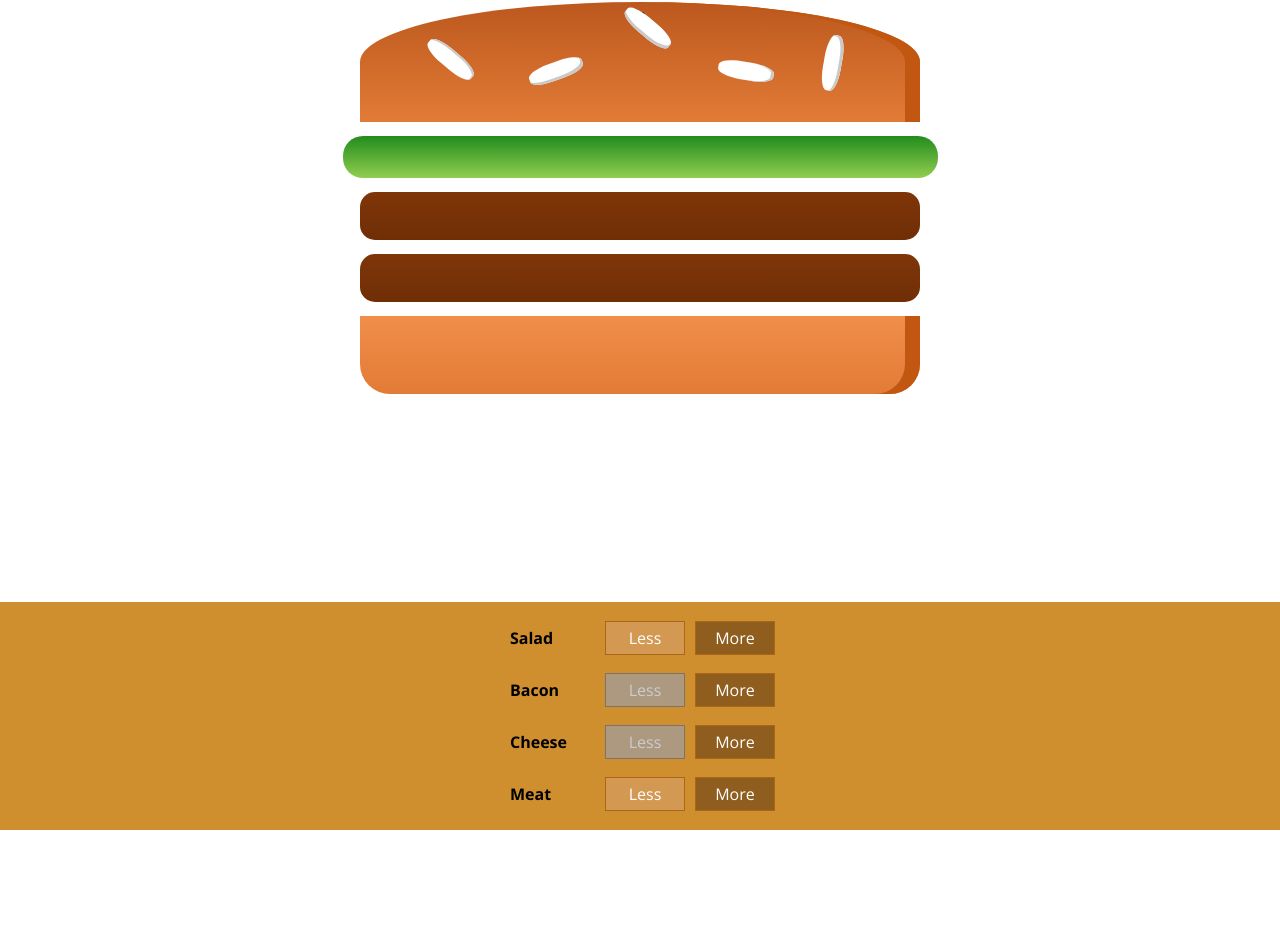
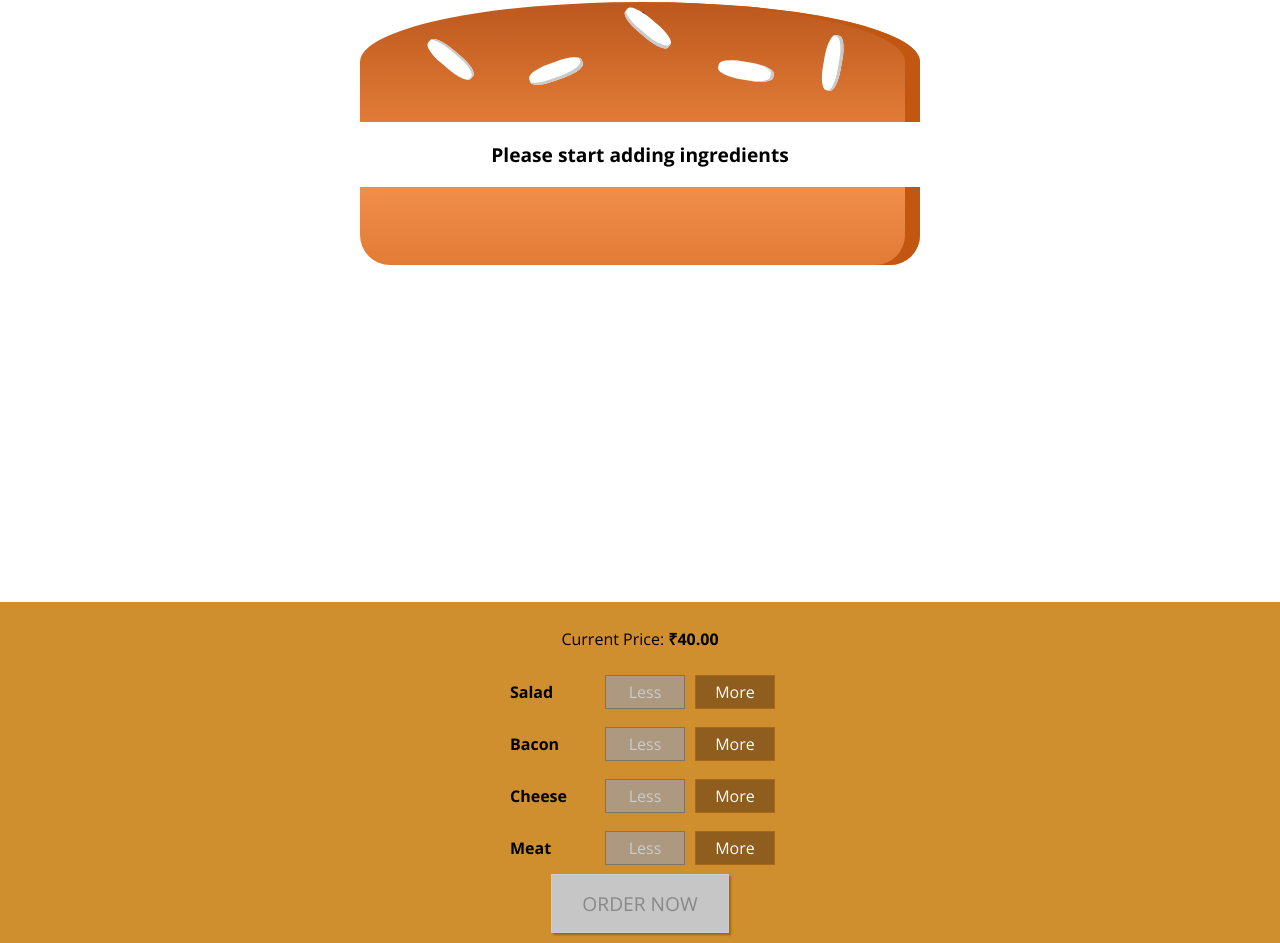
Before and after one commit to venki-bellu/burger-builder, a React app: page / in a window 1280 px wide. Shown: the part 36-979 px from the top of the page. Before the commit the page ends 866 px from the top, so only its background shows below. Built offline with nearby package versions, Linux system fonts and the light colour scheme.

Commit message:
8.125 Adding the Order Button

```diff
--- a/src/components/Burger/BuildControls/BuildControls.js
+++ b/src/components/Burger/BuildControls/BuildControls.js
@@ -13,6 +13,8 @@
 
 const buildControls = props => (
     <div className={classes.BuildControls}>
+        {/* &#8377; is unicode symbol for Rs */}
+        <p>Current Price: <strong>&#8377;{props.price.toFixed(2)}</strong></p>
         {controls.map(ctrl => (
             <BuildControl
                 key = {ctrl.label}
@@ -22,6 +24,11 @@
                 removed = {() => props.ingredientRemoved(ctrl.type)}
                 disabled = {props.disabled[ctrl.type]}/>
         ))}
+        <button
+            className={classes.OrderButton}
+            disabled={!props.purchasable}>
+            ORDER NOW
+        </button>
     </div>
 );
 
--- a/src/components/Burger/BuildControls/BuildControls.module.css
+++ b/src/components/Burger/BuildControls/BuildControls.module.css
@@ -9,3 +9,45 @@
     margin: auto;
     padding: 10px 0;
 }
+
+
+.OrderButton {
+    background-color: #DAD735;
+    outline: none;
+    cursor: pointer;
+    border: 1px solid #966909;
+    color: #966909;
+    font-family: inherit;
+    font-size: 1.2em;
+    padding: 15px 30px;
+    box-shadow: 2px 2px 2px #966909;
+}
+
+.OrderButton:hover, .OrderButton:active {
+    background-color: #A0DB41;
+    border: 1px solid #966909;
+    color: #966909;
+}
+
+.OrderButton:disabled {
+    background-color: #C7C6C6;
+    cursor: not-allowed;
+    border: 1px solid #ccc;
+    color: #888888;
+}
+
+.OrderButton:not(:disabled) {
+    animation: enable 0.3s linear;
+}
+
+@keyframes enable {
+    0% {
+        transform: scale(1);
+    }
+    60% {
+        transform: scale(1.1);
+    }
+    100% {
+        transform: scale(1);
+    }
+}
--- a/src/containers/BurgerBuilder/BurgerBuilder.js
+++ b/src/containers/BurgerBuilder/BurgerBuilder.js
@@ -5,21 +5,33 @@
 import BuildControls from '../../components/Burger/BuildControls/BuildControls';
 
 const INGREDIENT_PRICES = {
-    salad: 0.5,
-    cheese: 0.4,
-    meat: 1.3,
-    bacon: 0.7
+    salad: 15,
+    cheese: 10,
+    meat: 25,
+    bacon: 30
 };
+
 class BurgerBuilder extends Component
 {
     state = {
         ingredients:{
-            salad: 1,
+            salad: 0,
             bacon: 0,
             cheese: 0,
-            meat: 2
+            meat: 0
         },
-        totalPrice: 4
+        totalPrice: 40,
+        purchasable: false
+    }
+
+    updatePurchaseState (ingredients)
+    {
+        const sum = Object.keys(ingredients).map(igKey => {
+            return ingredients[igKey]
+        }).reduce((sum, el) =>{
+            return sum = sum + el;
+        },0)
+        this.setState({purchasable: sum>0})
     }
 
     addIngredientHandler = (type) =>
@@ -38,6 +50,7 @@
             totalPrice: newPrice,
             ingredients: updatedIngredients
         })
+        this.updatePurchaseState(updatedIngredients)
     }
 
     removeIngredientHandler = (type) =>
@@ -61,6 +74,7 @@
             totalPrice: newPrice,
             ingredients: updatedIngredients
         });
+        this.updatePurchaseState(updatedIngredients)
     }
     render()
     {
@@ -75,7 +89,9 @@
                 <BuildControls
                     ingredientAdded ={this.addIngredientHandler}
                     ingredientRemoved = {this.removeIngredientHandler}
-                    disabled = {disabledInfo}/>
+                    disabled = {disabledInfo}
+                    purchasable = {this.state.purchasable}
+                    price = {this.state.totalPrice}/>
             </Auxi>
         );
     }
```
